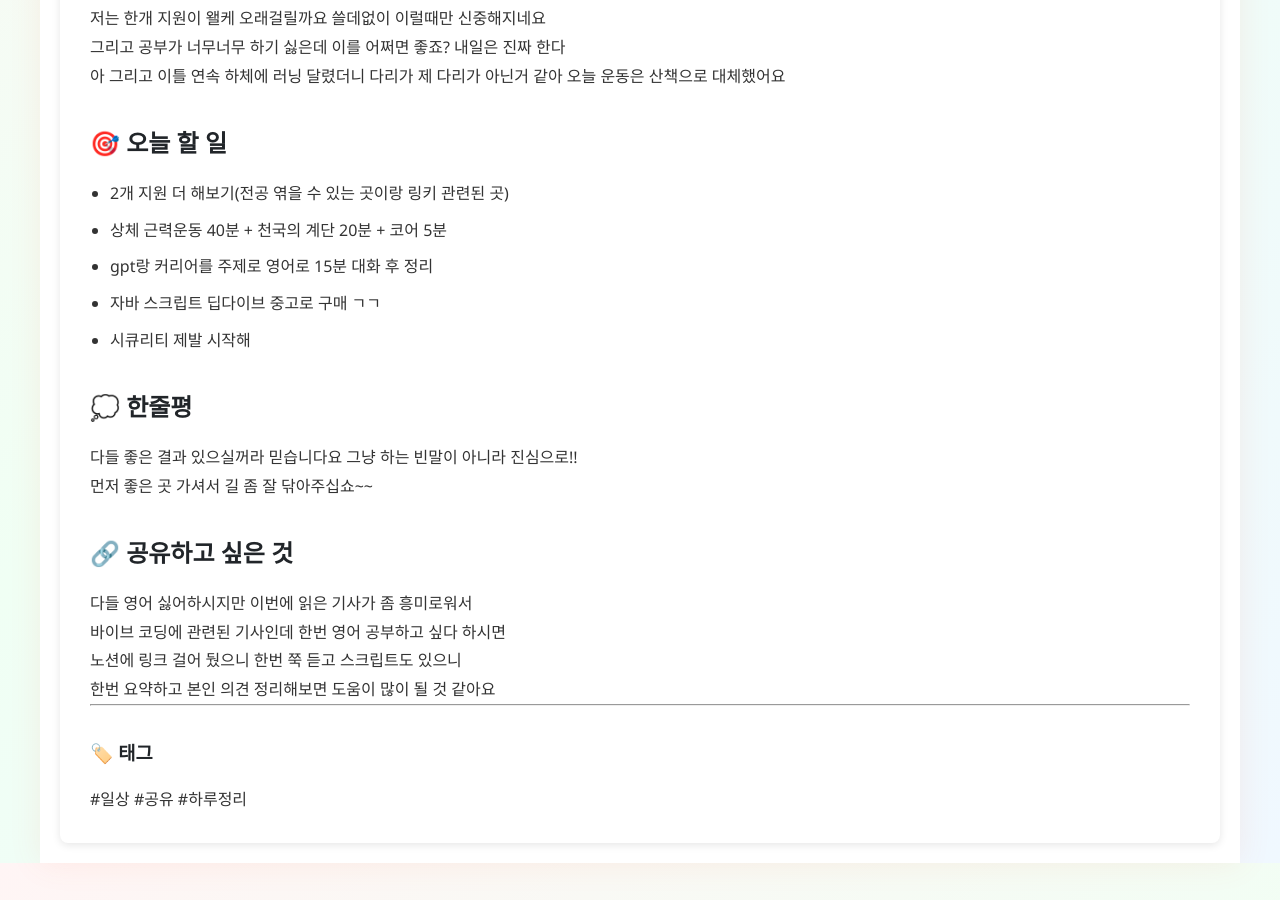
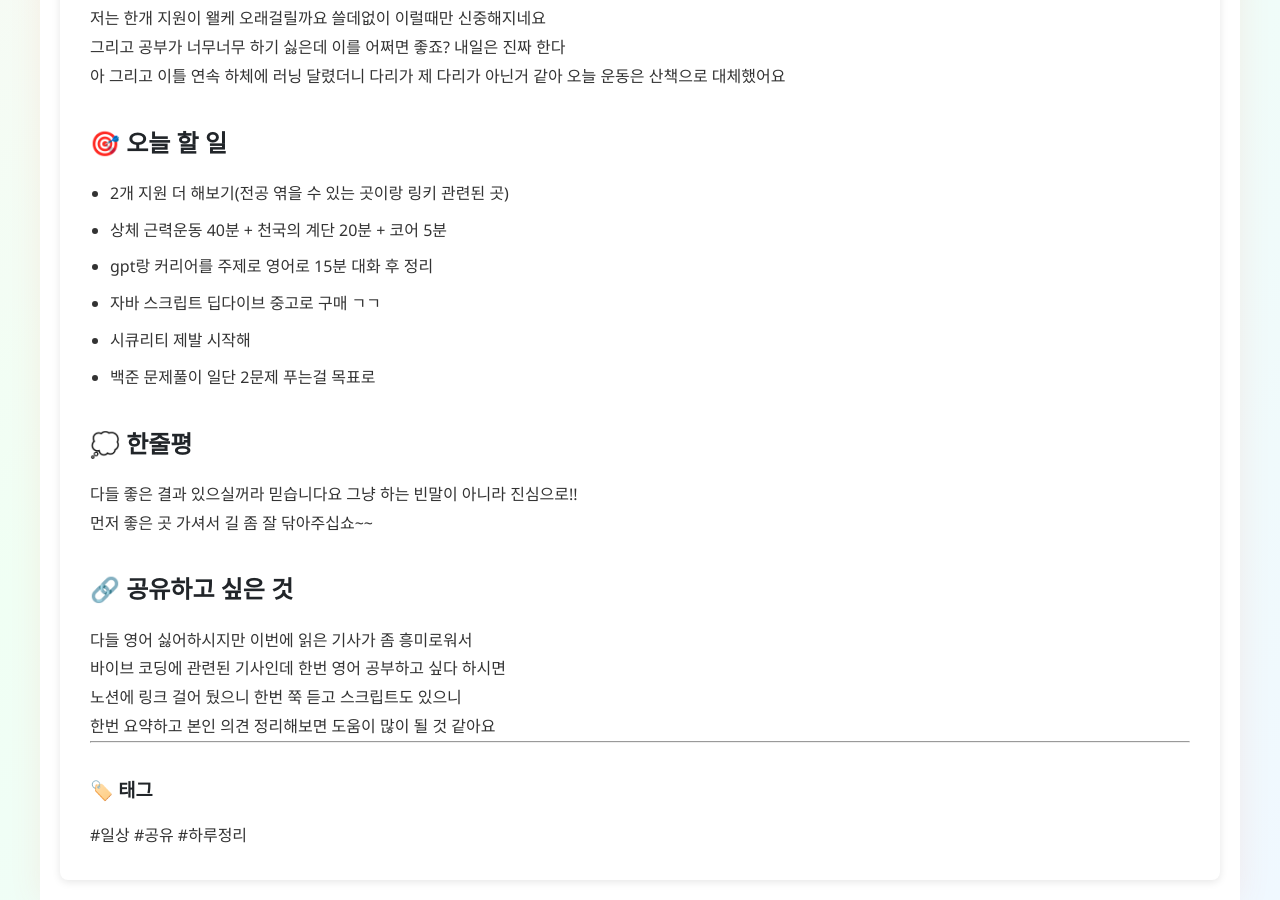
Before and after one commit to ssg6-dailylog/scrum, a Jekyll site: the page built from _posts/2025-07-16-김선민-DailyScrum.md, in a window 1280 px wide and 900 px high, scrolled down 967 px. Built offline with Jekyll 4.4.1, drawn with Linux system fonts in a browser that asks for light colours.

Commit message:
2025-07-16-김선민 DailyScrum

```diff
--- a/_posts/2025-07-16-김선민-DailyScrum.md
+++ b/_posts/2025-07-16-김선민-DailyScrum.md
@@ -35,6 +35,7 @@ categories: [scrum]
 - gpt랑 커리어를 주제로 영어로 15분 대화 후 정리
 - 자바 스크립트 딥다이브 중고로 구매 ㄱㄱ
 - 시큐리티 제발 시작해
+- 백준 문제풀이 일단 2문제 푸는걸 목표로
 
 
 
```
